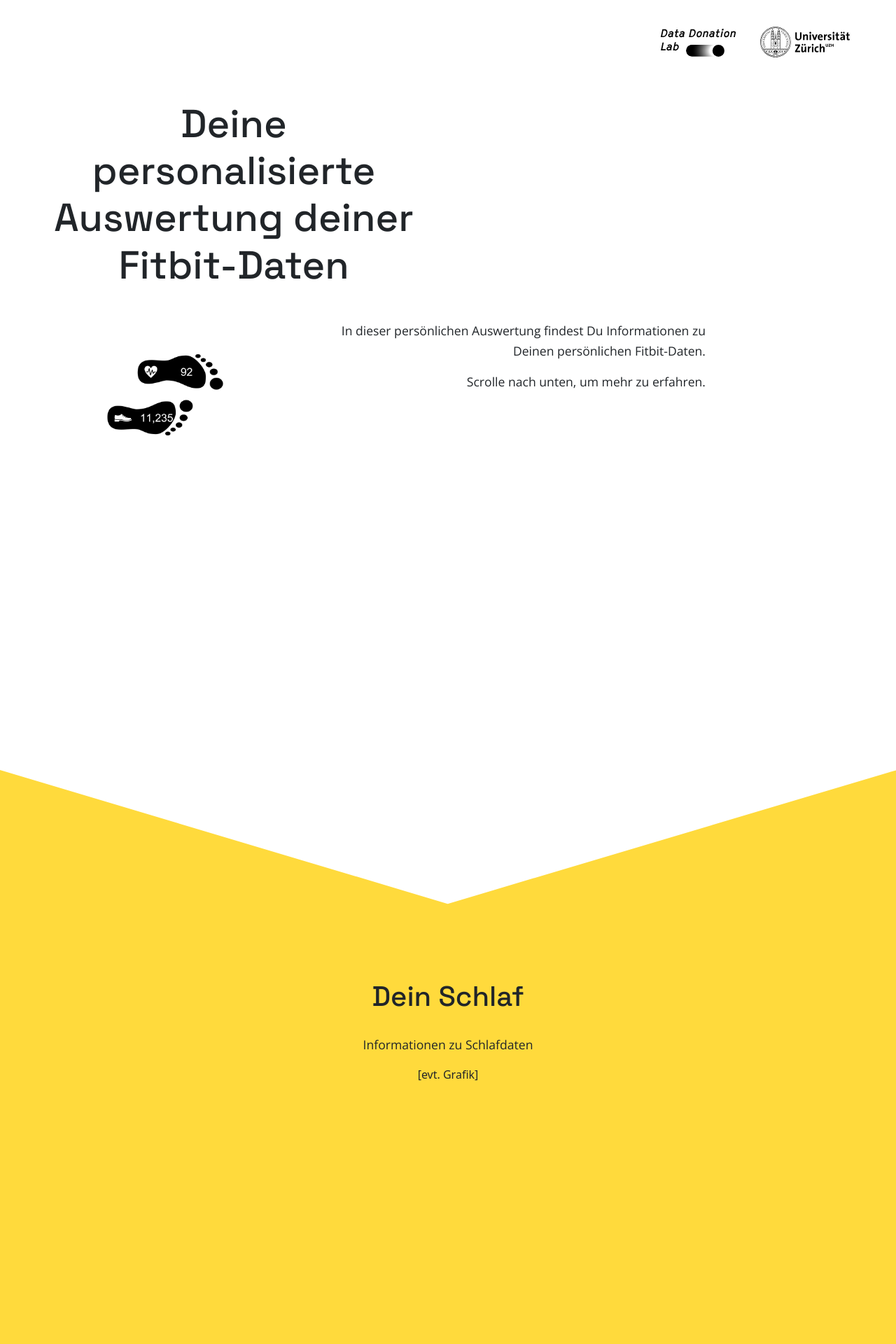
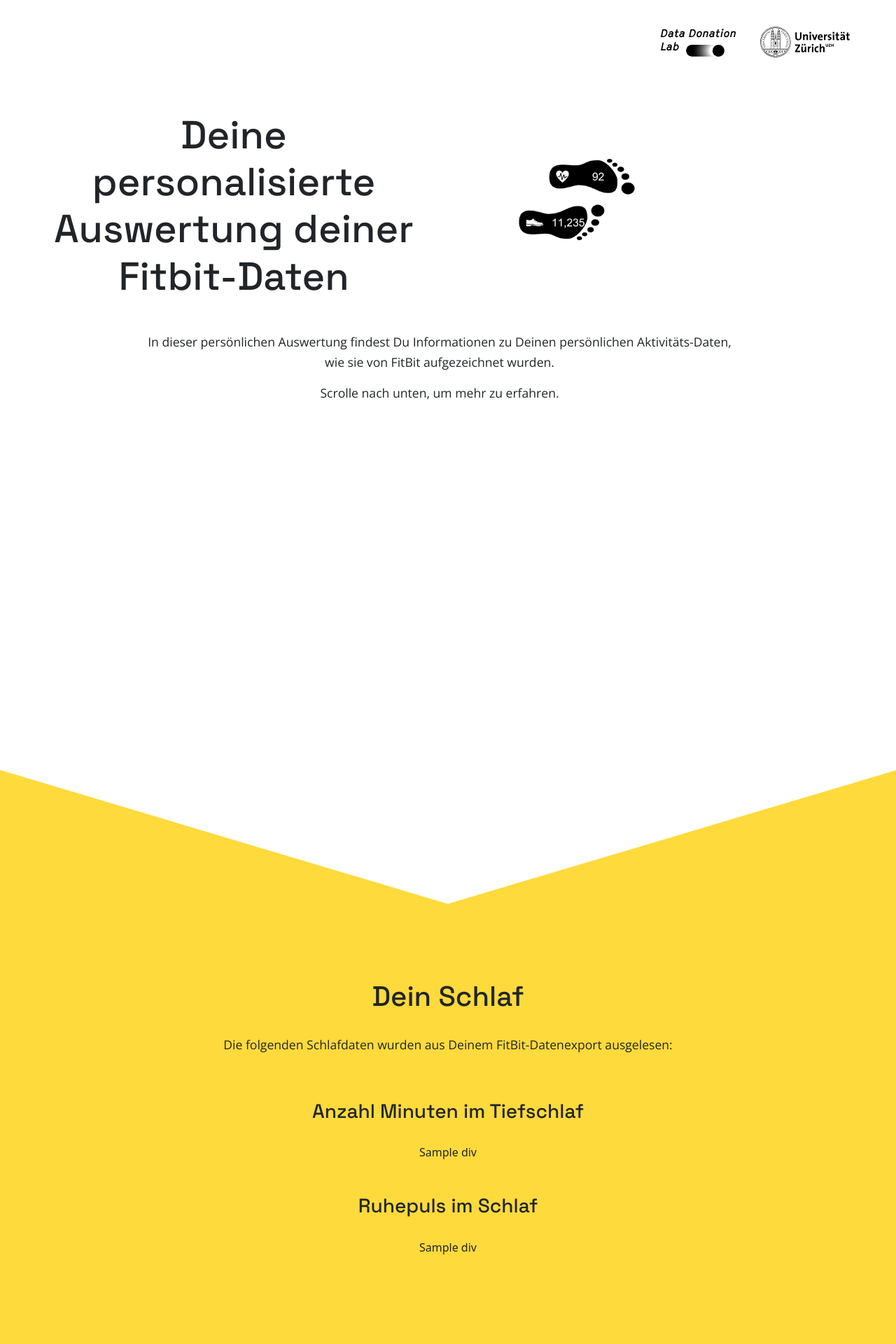
Before and after one commit to uzh/ddl, a Django app: template digital_meal/templates/digital_meal/individual_fitbit_report.html in a window 1280 px wide. Shown: the top 1920 px of the page at 70% size. Run offline with Django 3.2, Linux system fonts and the light colour scheme; the template is opened without the code that fills it: most values are stand-ins (such as "Sample title", 1, 10 or a date in 2020); parts of the project's set-up code (start-up, migrations or seed data) failed here and were passed over; some libraries are stand-ins or nearby versions.

Commit message:
Add FitBit Report.

```diff
--- a/config/settings/base.py
+++ b/config/settings/base.py
@@ -203,3 +203,4 @@ DDM_WATCH_BP_ID = os.environ['DDM_WATCH_BP_ID']
 DDM_SEARCH_BP_ID = os.environ['DDM_SEARCH_BP_ID']
 
 DDM_FITBIT_PROJECT_ID = os.environ['DDM_FITBIT_PROJECT_ID']
+DDM_FITBIT_API_TOKEN = os.environ['DDM_FITBIT_API_TOKEN']
--- a/digital_meal/templates/digital_meal/individual_fitbit_report.html
+++ b/digital_meal/templates/digital_meal/individual_fitbit_report.html
@@ -7,9 +7,9 @@
   <meta http-equiv="x-ua-compatible" content="ie=edge">
   <meta name="viewport" content="width=device-width, initial-scale=1.0">
 
-  <title>{% block title %}Individual Report{% endblock %}</title>
+  <title>{% block title %}Dein Fitbit Report{% endblock %}</title>
 
-  <link rel="shortcut icon" type="image/x-icon" href="{% static 'digital_meal/img/DigitalMeal_favicon.svg' %}">
+  <link rel="shortcut icon" type="image/x-icon" href="{% static 'ddl/img/favicons/ddl_favicon_black.svg' %}">
 
   {% block site_css %}
   <link rel="stylesheet" href="{% static 'digital_meal/css/bootstrap/bootstrap.min.css' %}">
@@ -19,8 +19,6 @@
   {% block extra_head %}
   {% endblock extra_head %}
 </head>
-
-{% load static %}
 
 <body>
 <div id="report">
@@ -35,29 +33,53 @@
         </div>
       </div>
 
+      {% if sleep_plot or sleep_pulse_plot or activity_plot or steps_plot %}
       <div class="row">
         <div class="row">
-          <h1 class="mt-5 pb-3 col col-lg-6">Deine personalisierte Auswertung deiner Fitbit-Daten</h1>
+          <div class="pt-3 col col-lg-6">
+            <h1 class="mt-5 pb-3">Deine personalisierte Auswertung deiner Fitbit-Daten</h1>
+          </div>
+          <div class="col col-lg-4 align-items-center" style="padding-top: 100px;">
+            <img alt="Symbolbild FitBit Studie" src="{% static 'digital_meal/img/Steps.png' %}" height="180px">
+          </div>
         </div>
 
         <div class="row d-flex flex-row">
-          <div class="pt-3 col col-lg-4">
-            <img alt="Symbolbild FitBit Studie" src="{% static 'digital_meal/img/Steps.png' %}" height="180px">
-          </div>
-          <div class="col col-lg-6 text-end">
-            <p>In dieser persönlichen Auswertung findest Du Informationen zu Deinen persönlichen Fitbit-Daten.
+            <p>In dieser persönlichen Auswertung findest Du Informationen zu Deinen persönlichen Aktivitäts-Daten,<br>
+              wie sie von FitBit aufgezeichnet wurden.
             </p>
             <p>
               Scrolle nach unten, um mehr zu erfahren.
             </p>
+        </div>
+      </div>
+      {% else %}
+      <div class="row">
+        <div class="row">
+          <div class="pt-3 col col-lg-6">
+            <h1 class="mt-5 pb-3">Deine personalisierte Auswertung deiner Fitbit-Daten</h1>
+          </div>
+          <div class="col col-lg-4 align-items-center" style="padding-top: 100px;">
+            <img alt="Symbolbild FitBit Studie" src="{% static 'digital_meal/img/Steps.png' %}" height="180px">
           </div>
         </div>
+
+        <div class="row d-flex flex-row">
+          <p>
+            Danke für das Interesse und die Teilnahme an unserer Studie.
+          </p>
+          <p>
+            Leider konnten wir deine Daten nicht abrufen. Entweder hast du keine
+            Daten gespendet oder es ist beim Abrufen der Daten ein Fehler aufgetreten.
+          </p>
+        </div>
       </div>
+      {% endif %}
     </div>
   </div>
 
-
   <!-- SCHLAF -->
+  {% if sleep_plot or sleep_pulse_plot  %}
   <div class="section-container">
 
     <div class="position-relative">
@@ -73,17 +95,32 @@
         <h2>Dein Schlaf</h2>
         <div>
           <p>
-            Informationen zu Schlafdaten
+            Die folgenden Schlafdaten wurden aus Deinem FitBit-Datenexport ausgelesen:
           </p>
         </div>
-        <div class="d-flex justify-content-center">[evt. Grafik]</div>
+        <div class="d-flex justify-content-center flex-column align-items-center text-center">
+          {% if sleep_plot %}
+          <div class="col pt-5">
+            <h3>Anzahl Minuten im Tiefschlaf</h3>
+            {{ sleep_plot.div | safe }}
+          </div>
+          {% endif %}
+          {% if sleep_pulse_plot %}
+          <div class="col pt-5">
+            <h3>Ruhepuls im Schlaf</h3>
+            {{ sleep_pulse_plot.div | safe }}
+          </div>
+          {% endif %}
+        </div>
       </div>
     </div>
 
   </div>
+  {% endif %}
 
 
   <!-- AKTIVITÄTEN -->
+  {% if activity_plot %}
   <div class="section-container">
 
     <div class="position-relative">
@@ -97,20 +134,23 @@
     <div class="report-section" style="background: #D0C3FF">
       <div class="report-content d-flex flex-row">
         <div class="pe-5">
-          <h2>Deine Aktivitäten der letzten Wochen</h2>
+          <h2>Dein Aktivitätslevel der letzten Wochen</h2>
           <p class="text-start">
-            In den letzten Wochen hat dein FitBit-Gerät an X Tagen Aktivitäten aufgezeichnet.
+            Unten siehst Du eine Übersicht der von FitBit aufgezeichneten Aktivitäten zwischen
+            {{ activity_date_min }} und {{ activity_date_max }}.
           </p>
         </div>
         <div class="detailed-use-plot">
-          [evt. GRAFIK]
+          {{ activity_plot.div | safe }}
         </div>
       </div>
     </div>
   </div>
+  {% endif %}
 
 
-  <!-- Weitere Daten -->
+  <!-- SCHRITTE -->
+  {% if steps_plot %}
   <div class="section-container">
 
     <div class="position-relative">
@@ -125,19 +165,24 @@
 
         <div class="report-content d-flex flex-row pb-5 align-content-stretch pt-5">
           <div class="ps-5 pe-5 flex-grow-1 d-flex flex-column justify-content-center align-items-center">
-            <h2>Weitere Daten</h2>
+            <h2>Schritte</h2>
             <p class="text-center">
-              Hier könnte ein informativer Text stehen.
+              Unten siehst Du eine Übersicht der von FitBit aufgezeichneten Schritte:
             </p>
           </div>
-
+          <div class="d-flex justify-content-center flex-column align-items-center text-center">
+            <div class="col pt-5">
+              {{ steps_plot.div | safe }}
+            </div>
+          </div>
         </div>
       </div>
 
   </div>
+  {% endif %}
 
 
-  <!-- Weitere Daten -->
+  <!-- Weitere Daten
   <div class="section-container">
 
     <div class="position-relative">
@@ -165,7 +210,7 @@
       </div>
     </div>
   </div>
-
+  -->
 
   <div class="section-container">
 
@@ -183,7 +228,6 @@
         <p>
           Dieser Report wurde automatisch basierend auf deinen hochgeladenen Daten generiert. Er ist für eine befristete
           Zeit für Personen, die über den Link verfügen, abrufbar.
-          Wenn du diesen Report später nochmals ansehen möchtest, kannst du ihn als PDF speichern.
         </p>
 
         <p>
@@ -193,7 +237,8 @@
         </p>
 
         <p>
-          Bei Fragen oder Inputs kannst du uns jederzeit mit einer E-Mail an <a href="mailto:datadonation@ikmz.uzh.ch">datadonation@ikmz.uzh.ch</a> kontaktieren.
+          Bei Fragen oder Inputs kannst du uns jederzeit mit einer E-Mail an <a href="mailto:datadonation@ikmz.uzh.ch">datadonation@ikmz.uzh.ch</a> kontaktieren
+          oder uns direkt an unserem Scientifica-Stand ansprechen.
         </p>
 
         <div class="text-center">
@@ -210,6 +255,10 @@
 <script src="{% static 'digital_meal/js/jquery/jquery-3.6.2.min.js' %}"></script>
 <script src="{% static 'digital_meal/js/bootstrap/bootstrap.bundle.min.js' %}"></script>
 <script src="{% static 'digital_meal/js/bokeh/bokeh-3.1.1.min.js' %}"></script>
+{{ activity_plot.script | safe }}
+{{ sleep_plot.script | safe }}
+{{ sleep_pulse_plot.script | safe }}
+{{ steps_plot.script | safe }}
 
 </body>
 
--- a/digital_meal/templates/digital_meal/scientifica_landing.html
+++ b/digital_meal/templates/digital_meal/scientifica_landing.html
@@ -11,7 +11,7 @@
   <title>Data Donation Lab | Scientifica 2023</title>
   <meta name="description" content="This is the Digital Meal website.">
 
-  <link rel="shortcut icon" type="image/x-icon" href="{% static 'digital_meal/img/DigitalMeal_favicon.svg' %}"> <!-- TOD= DDL Favicon -->
+  <link rel="shortcut icon" type="image/x-icon" href="{% static 'ddl/img/favicons/ddl_favicon_black.svg' %}">
 
   {% block site_css %}
   <link rel="stylesheet" href="{% static 'digital_meal/css/bootstrap/bootstrap.min.css' %}">
@@ -123,7 +123,7 @@
         </p>
       </div>
 
-      <div class="col-md-4 text-center"><a href="{{ ddm_url }}studies/fitbit/briefing/" class="btn btn-success">Hier geht's zur Studie</a></div>
+      <div class="col-md-4 text-center"><a href="https://www.uzh.ch/zi/cl/umfragen/index.php/726552?lang=de" class="btn btn-success" style="color: white !important;">Hier geht's zur Studie</a></div>
 
     </div>
 
```
Also changed, not shown: digital_meal/templates/digital_meal/individual_report.html (+28 -8 lines), digital_meal/utils/fitbit_plots.py (+101 -4 lines), digital_meal/views.py (+56 -7 lines).
